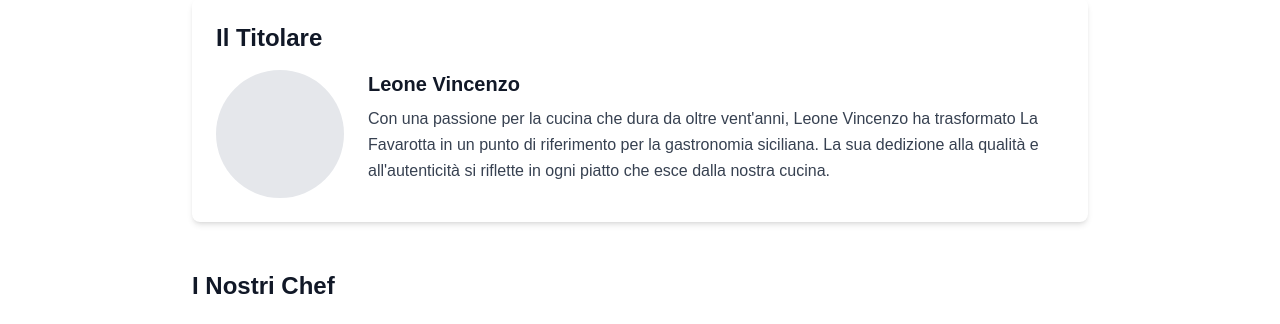
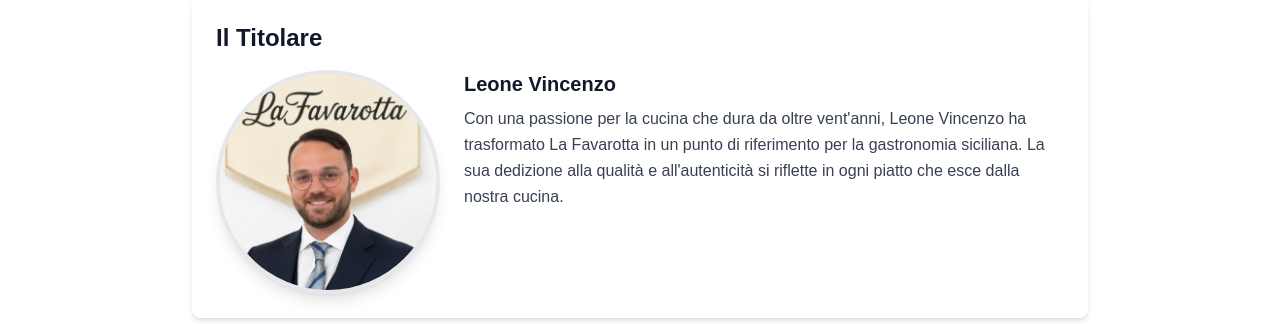
Before and after one commit to LCtech96/LaFavarotta, a Next.js app: page /chi-siamo in a window 1280 px wide. Shown: the part 476-800 px from the top of the page. Built offline with nearby package versions, Linux system fonts and the light colour scheme; no server answers.

Commit message:
Add owner image in Chi Siamo section

```diff
--- a/components/staff-section.tsx
+++ b/components/staff-section.tsx
@@ -1,3 +1,7 @@
+'use client'
+
+import Image from 'next/image'
+
 export function StaffSection() {
   return (
     <div className="max-w-4xl mx-auto space-y-12">
@@ -25,8 +29,16 @@ export function StaffSection() {
         <h2 className="text-2xl font-bold text-gray-900 dark:text-white mb-4">
           Il Titolare
         </h2>
-        <div className="flex flex-col md:flex-row gap-6">
-          <div className="w-32 h-32 bg-gray-200 dark:bg-gray-700 rounded-full flex-shrink-0 mx-auto md:mx-0"></div>
+        <div className="flex flex-col md:flex-row gap-6 items-center md:items-start">
+          <div className="relative w-48 h-48 md:w-56 md:h-56 rounded-full overflow-hidden flex-shrink-0 mx-auto md:mx-0 border-4 border-gray-200 dark:border-gray-700 shadow-lg">
+            <Image
+              src="/il-titolare-image.png"
+              alt="Leone Vincenzo - Titolare"
+              fill
+              className="object-cover"
+              priority
+            />
+          </div>
           <div className="flex-1">
             <h3 className="text-xl font-semibold text-gray-900 dark:text-white mb-2">
               Leone Vincenzo
```
